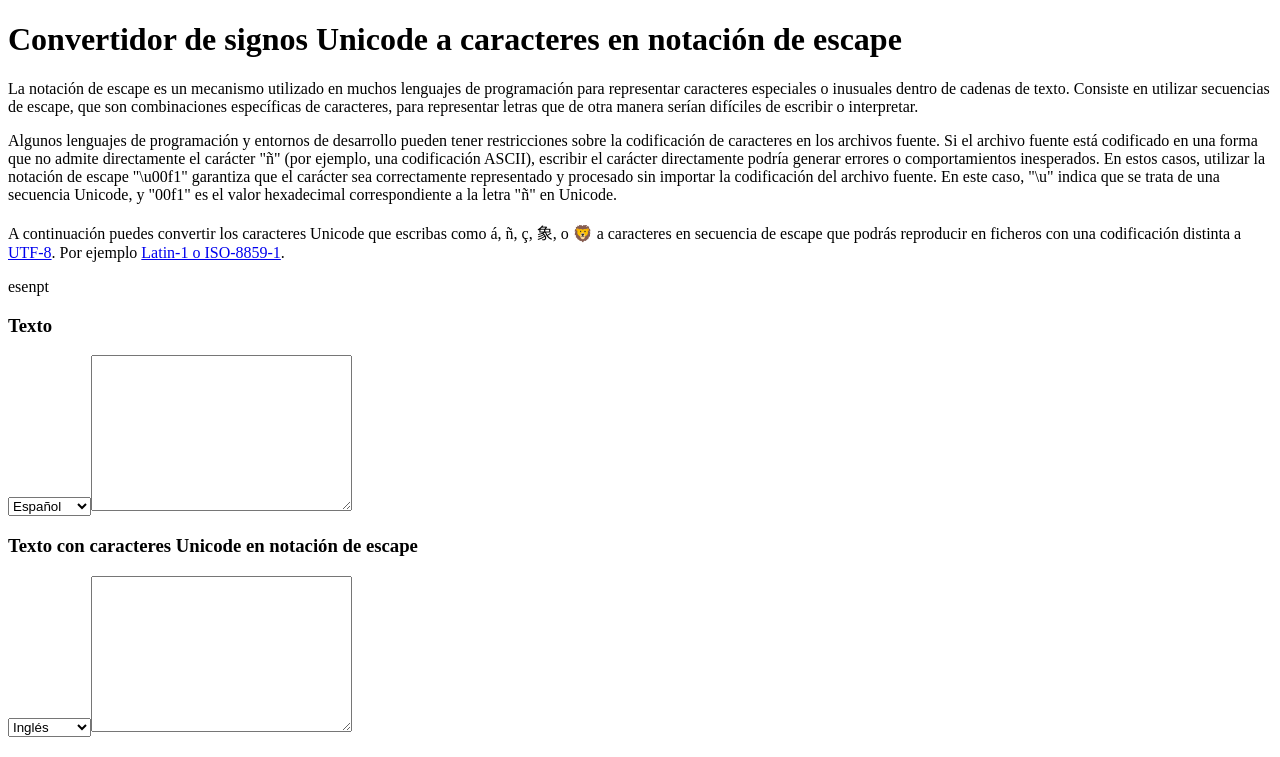
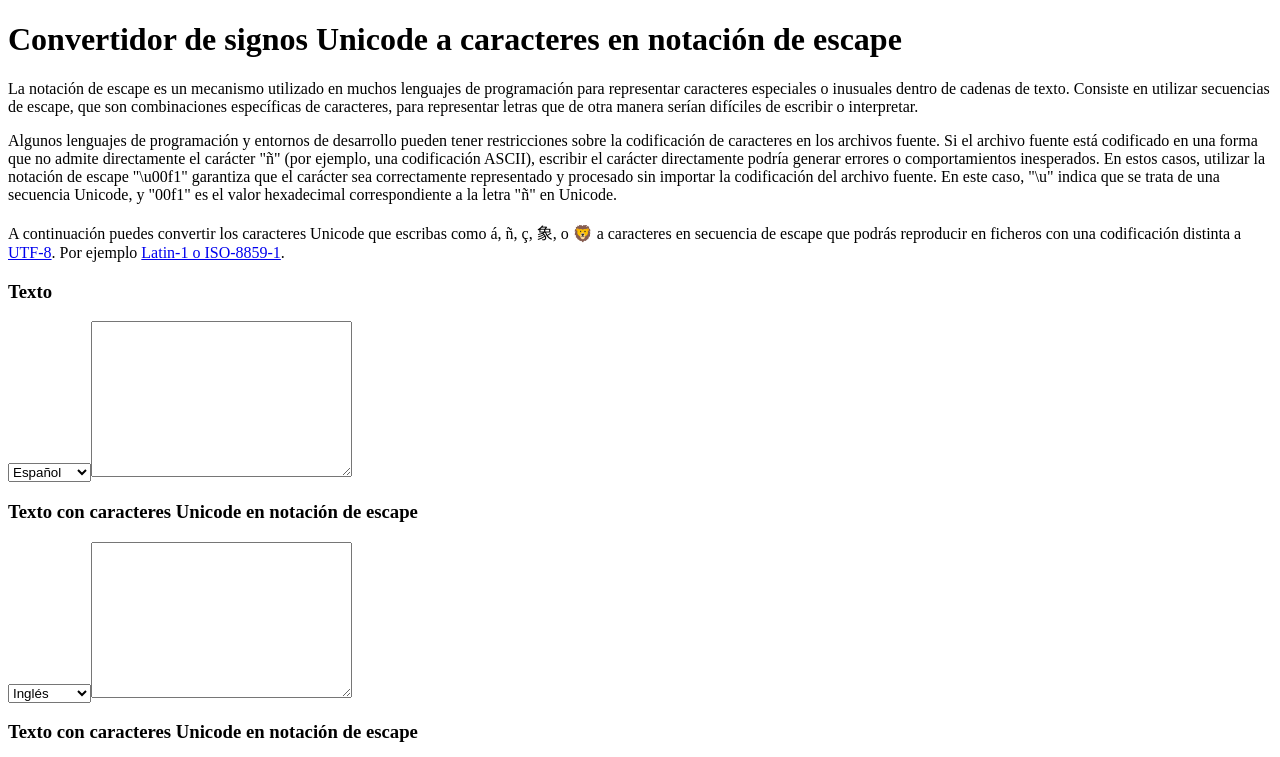
Before and after one commit to anerodata/unicode-app, a React (Vite) app: page / in a window 1280 px wide. Shown: the top 757 px of the page. Built offline with nearby package versions, Linux system fonts and the light colour scheme.

Commit message:
Remove debug code

```diff
--- a/src/ConverterSection.jsx
+++ b/src/ConverterSection.jsx
@@ -45,9 +45,6 @@ const ConverterSection = (props) => {
   return (
     <section>
       <div>
-        { defaultLangFirst }
-        { defaultLangSecond }
-        { defaultLangThird }
         <ConverterSectionFieldset
           title="Texto"
           onTextToReplaceChange={(value) => setInputValue(value)}
```
